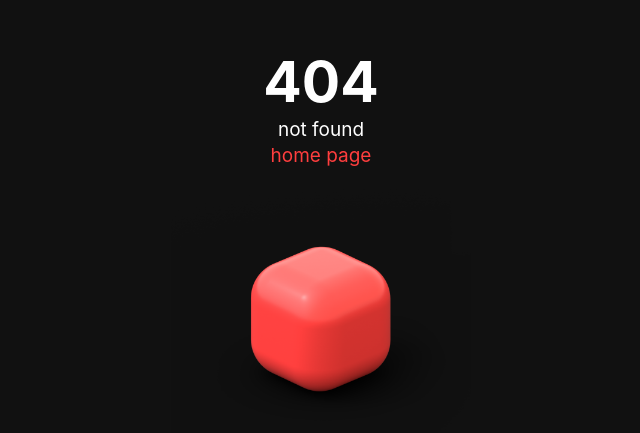
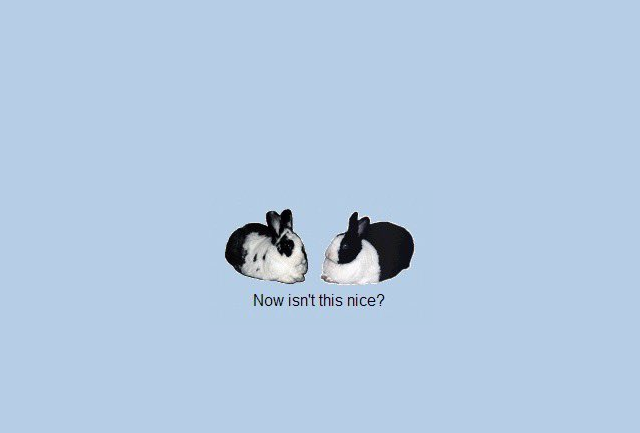
Before and after one commit to zyplos/zyplos-portfolio, a Next.js app: page /now-isnt-this-nice in a window 1280 px wide. Before the commit this address had no page. Shown: the part 143-576 px from the top of the page, without its empty margins (319-959 px from the left). Built offline with nearby package versions, Linux system fonts and the light colour scheme.

Commit message:
now isnt this nice

```diff
--- /dev/null
+++ b/pages/now-isnt-this-nice.tsx
@@ -0,0 +1,22 @@
+import Fullscreen from "@/components/Fullscreen";
+import Head from "next/head";
+import img from "@/assets/now-isnt-this-nice.jpg";
+
+export default function StatuePage() {
+	return (
+		<>
+			<Head>
+				<title>⬤</title>
+			</Head>
+			<Fullscreen
+				style={{
+					backgroundColor: "#b6cde6",
+					userSelect: "none",
+					padding: "3rem",
+				}}
+			>
+				<img src={img.src} alt="Now isn't this nice?" />
+			</Fullscreen>
+		</>
+	);
+}
```
Also changed, not shown: assets/now-isnt-this-nice.jpg (added).
